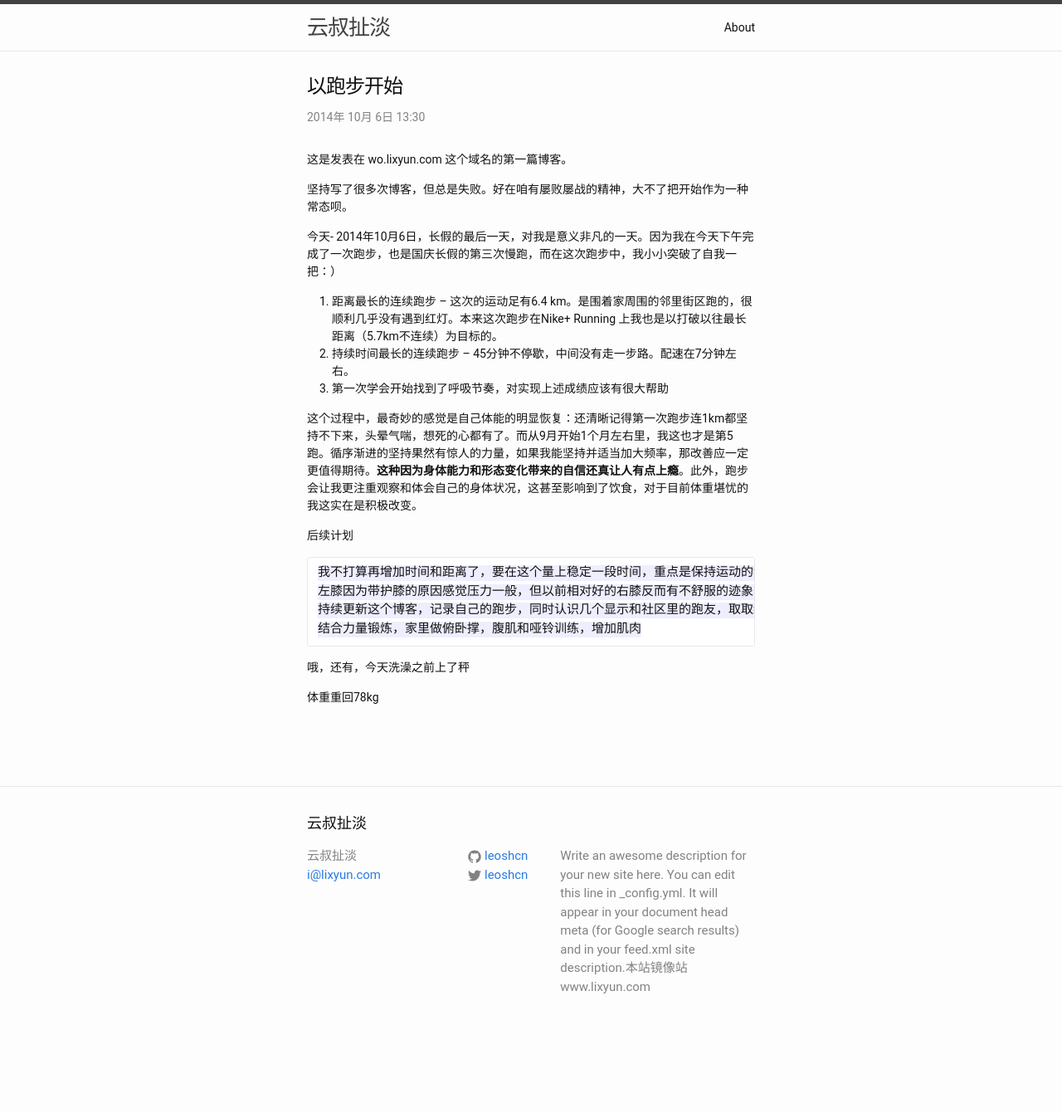
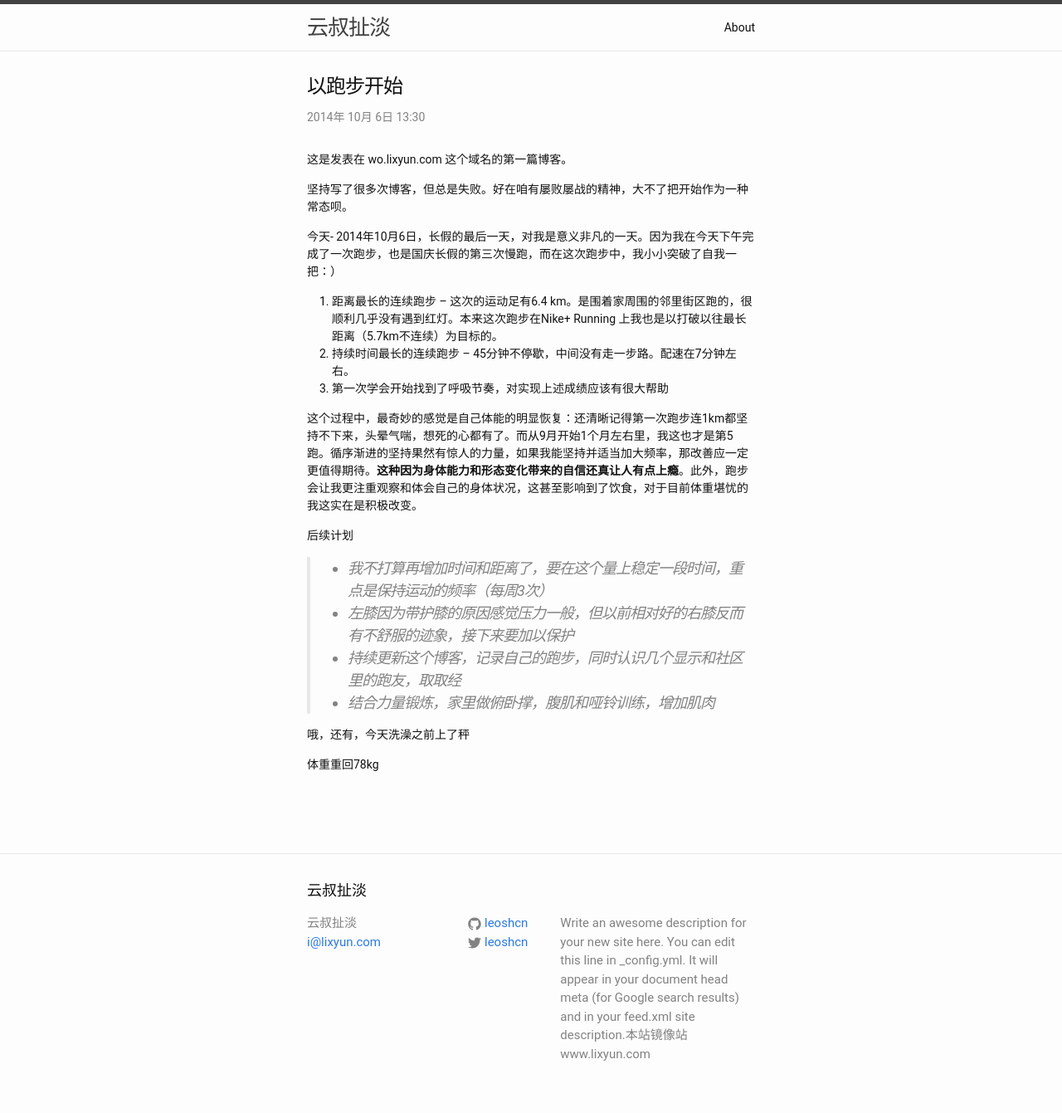
Before and after one commit to leoshcn/leoshcn.github.io, a Jekyll site: the page built from _posts/2014-10-06-start-with-running.md, in a window 1280 px wide. Shown: the whole page at 83% size. Built offline with Jekyll 4.4.1, drawn with Linux system fonts in a browser that asks for light colours; before the commit the page ends 1260 px from its top, so only the background shows below that.

```diff
--- a/_posts/2014-10-06-start-with-running.md
+++ b/_posts/2014-10-06-start-with-running.md
@@ -20,10 +20,10 @@ layout: post
 
 后续计划
 
-    我不打算再增加时间和距离了，要在这个量上稳定一段时间，重点是保持运动的频率（每周3次）
-    左膝因为带护膝的原因感觉压力一般，但以前相对好的右膝反而有不舒服的迹象，接下来要加以保护
-    持续更新这个博客，记录自己的跑步，同时认识几个显示和社区里的跑友，取取经
-    结合力量锻炼，家里做俯卧撑，腹肌和哑铃训练，增加肌肉
+> * 我不打算再增加时间和距离了，要在这个量上稳定一段时间，重点是保持运动的频率（每周3次）
+* 左膝因为带护膝的原因感觉压力一般，但以前相对好的右膝反而有不舒服的迹象，接下来要加以保护
+* 持续更新这个博客，记录自己的跑步，同时认识几个显示和社区里的跑友，取取经
+* 结合力量锻炼，家里做俯卧撑，腹肌和哑铃训练，增加肌肉
 
 哦，还有，今天洗澡之前上了秤
 
```
